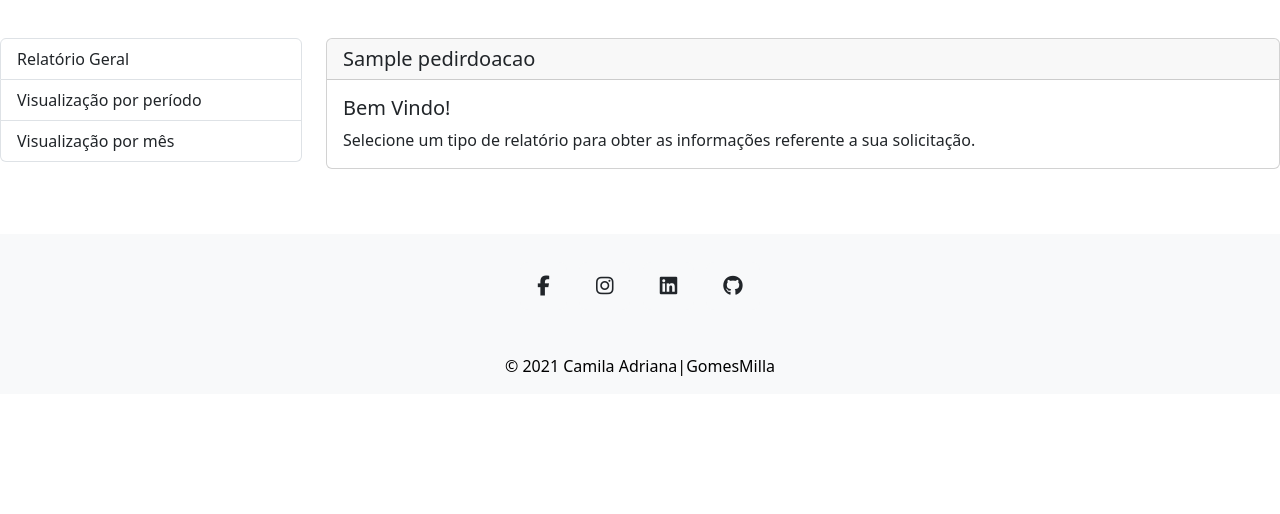
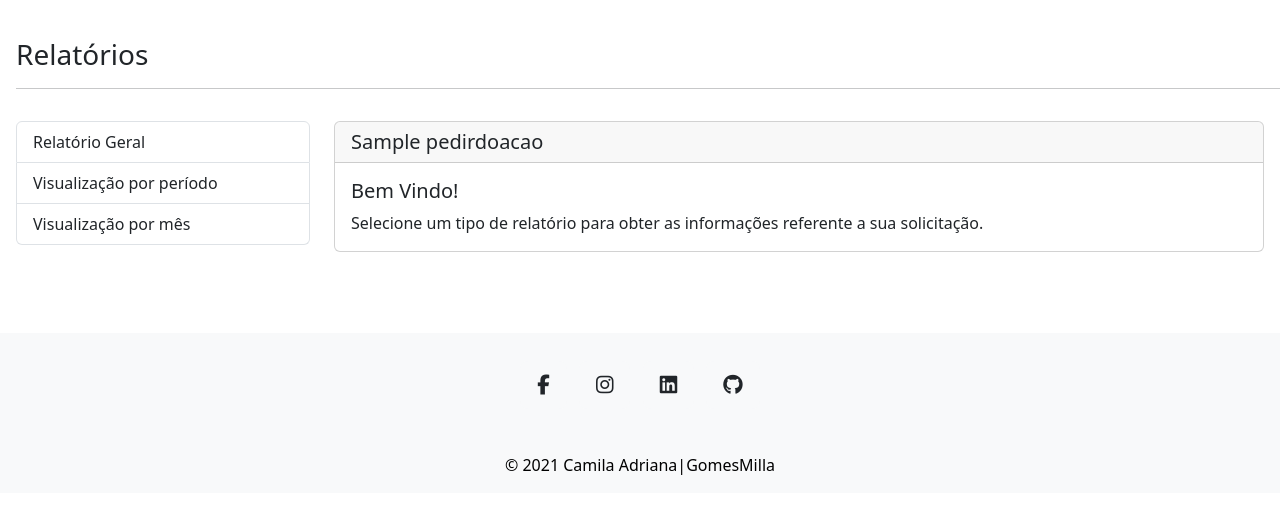
Before and after one commit to GomesMilla/maossolidarias, a Django app: page /base/relatorios/1 in a window 1280 px wide. Shown: the part 77-591 px from the top of the page. Run offline with Django 4.2, Linux system fonts and the light colour scheme; tables that the repository leaves empty hold one stand-in row (values such as "Sample post"); some libraries are stand-ins or nearby versions.

Commit message:
:pushpin: Nova funcionalidade de relatório

```diff
--- a/apps/base/templatetags/base.py
+++ b/apps/base/templatetags/base.py
@@ -1,5 +1,5 @@
 from django import template
-from base.views import get_client_ip
+from base.views import get_client_ip, get_state_from_ip
 from base.models import VisualizacaoObjeto,PedirDoacao
 register = template.Library()
 
@@ -25,7 +25,9 @@ def registra_acesso_objeto(request, objeto):
             ip = request
         else:
             solicitacao = PedirDoacao.objects.get(pk=objetoid)
-            visualizacao_analytics = VisualizacaoObjeto(solicitacao=solicitacao, ip=ip)
+            state = get_state_from_ip(ip)
+            # testar em produção para ver se funciona
+            visualizacao_analytics = VisualizacaoObjeto(solicitacao=solicitacao, ip=ip, estado=state)
             visualizacao_analytics.save()
 
 #como eu quero ser reconhecido no mercado de trabalho e como eu vou ser reconhecido por isso
--- a/apps/base/views.py
+++ b/apps/base/views.py
@@ -9,7 +9,7 @@ from django.views.generic import ListView
 from django.views.generic.detail import DetailView
 from django.utils import timezone
 from django.contrib.auth.views import LogoutView
-
+import requests
 
 class GoalView(TemplateView):
     template_name = "presentation/objetivo.html"
@@ -90,3 +90,9 @@ def get_client_ip(request):
     else:
         ip = request.META.get('REMOTE_ADDR')
     return ip
+
+def get_state_from_ip(ip_address):
+    response = requests.get(f'https://ipinfo.io/{ip_address}/json')
+    data = response.json()
+    state = data.get('region')
+    return state
--- a/apps/users/urls.py
+++ b/apps/users/urls.py
@@ -5,12 +5,11 @@ from django.views.generic import TemplateView
 from .views import PessoaJuridicaCreateView, PessoaFisicaCreateView, ViewLogin, PerfilDetailView, ViewLogout, PainelAdministrativo
 
 urlpatterns = [
+    path('login/', ViewLogin, name = 'login'),
+    path('logout/', ViewLogout, name = 'logout'),
     path("criar-conta/", TemplateView.as_view(template_name="presentation/creataccountinitial.html"), name="criar_conta"),
     path("criar-conta-juridico/", PessoaJuridicaCreateView.as_view(), name="criar_conta_juridico"),
     path("criar-conta-fisico/", PessoaFisicaCreateView.as_view(), name="criar_conta_fisico"),
     path("perfil/<int:pk>", PerfilDetailView.as_view(), name="perfil"),
     path("painel-administrativo/<int:pk>", PainelAdministrativo.as_view(), name="painel_administrativo"),
-    path('login/', ViewLogin, name = 'login'),
-    path('logout/', ViewLogout, name = 'logout'),
-
 ]
--- a/configuration/settings.py
+++ b/configuration/settings.py
@@ -146,9 +146,11 @@ TIME_ZONE = 'America/Sao_Paulo'
 USE_I18N = True
 USE_L10N = True
 USE_TZ = True
-
 STATIC_URL = '/static/'
 STATIC_ROOT = os.path.join(BASE_DIR, 'staticfiles')
+
+# EMAIL_HOST_USER = 'maosamigasfaculdade@outlook.com'
+# EMAIL_HOST_PASSWORD = 'Maosamigastrabalhofaculdade2023!'
 
 STATICFILES_DIRS = [
         os.path.join(BASE_DIR, 'static')
--- a/configuration/urls.py
+++ b/configuration/urls.py
@@ -9,6 +9,7 @@ from django.views.decorators.cache import never_cache
 from django.views.static import serve
 from django.conf import settings
 from django.views.generic import TemplateView
+from django.contrib.auth import views as auth_views
 
 urlpatterns = [
     path('admin/', admin.site.urls),
--- a/templates/users/relatorios.html
+++ b/templates/users/relatorios.html
@@ -2,8 +2,12 @@
 {% load static %}
 {% block conteudo %}
 
-<div class="topperfildetail">
-    <div class="row">
+<div class="topobjetivo">
+    <div class="ms-3">
+        <h3>Relatórios</h3>
+        <hr>
+    </div>
+    <div class="row p-3">
         <div class="col-md-3 mb-4">
             <div class="list-group">
                 <a href="#" class="list-group-item list-group-item-action">Relatório Geral</a>
```
Also changed, not shown: requirements.txt (+8 -2 lines).
